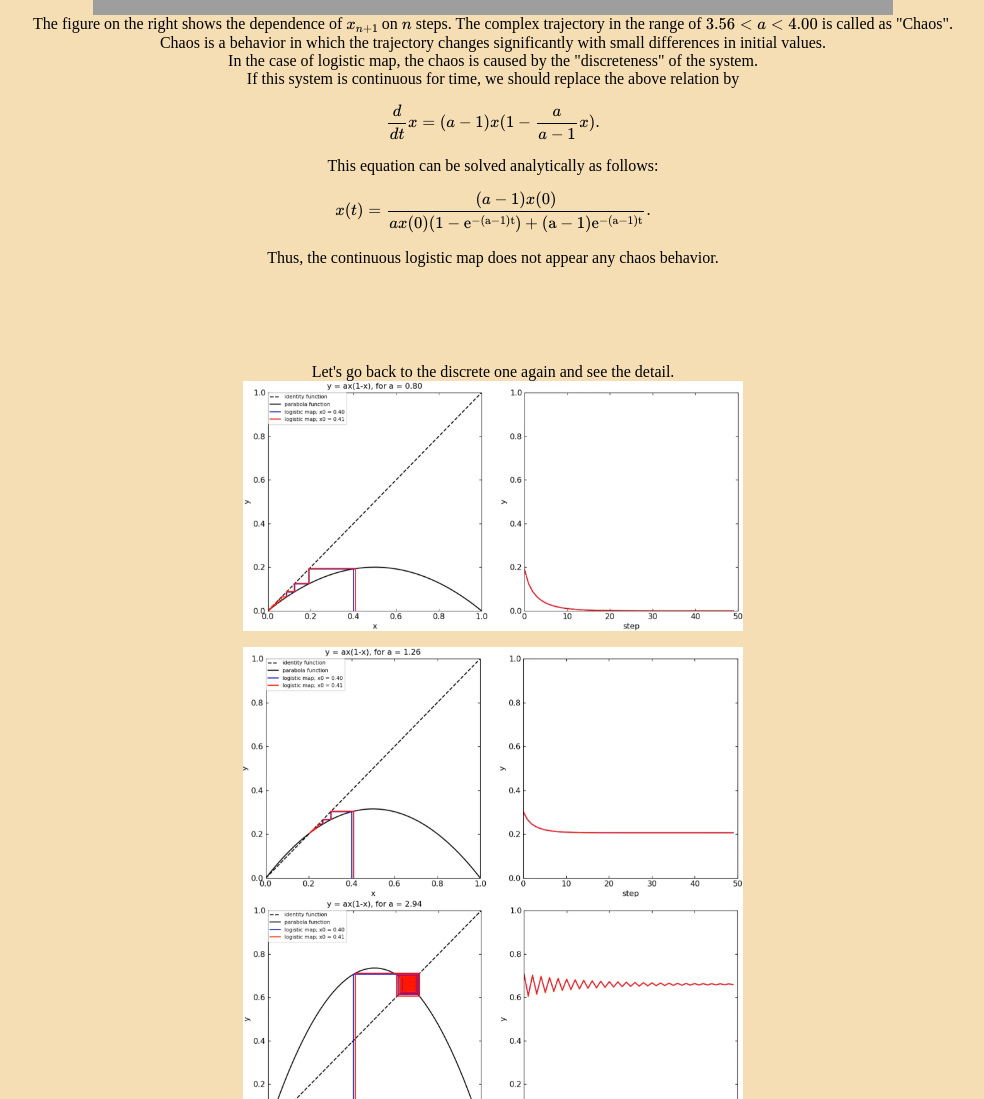
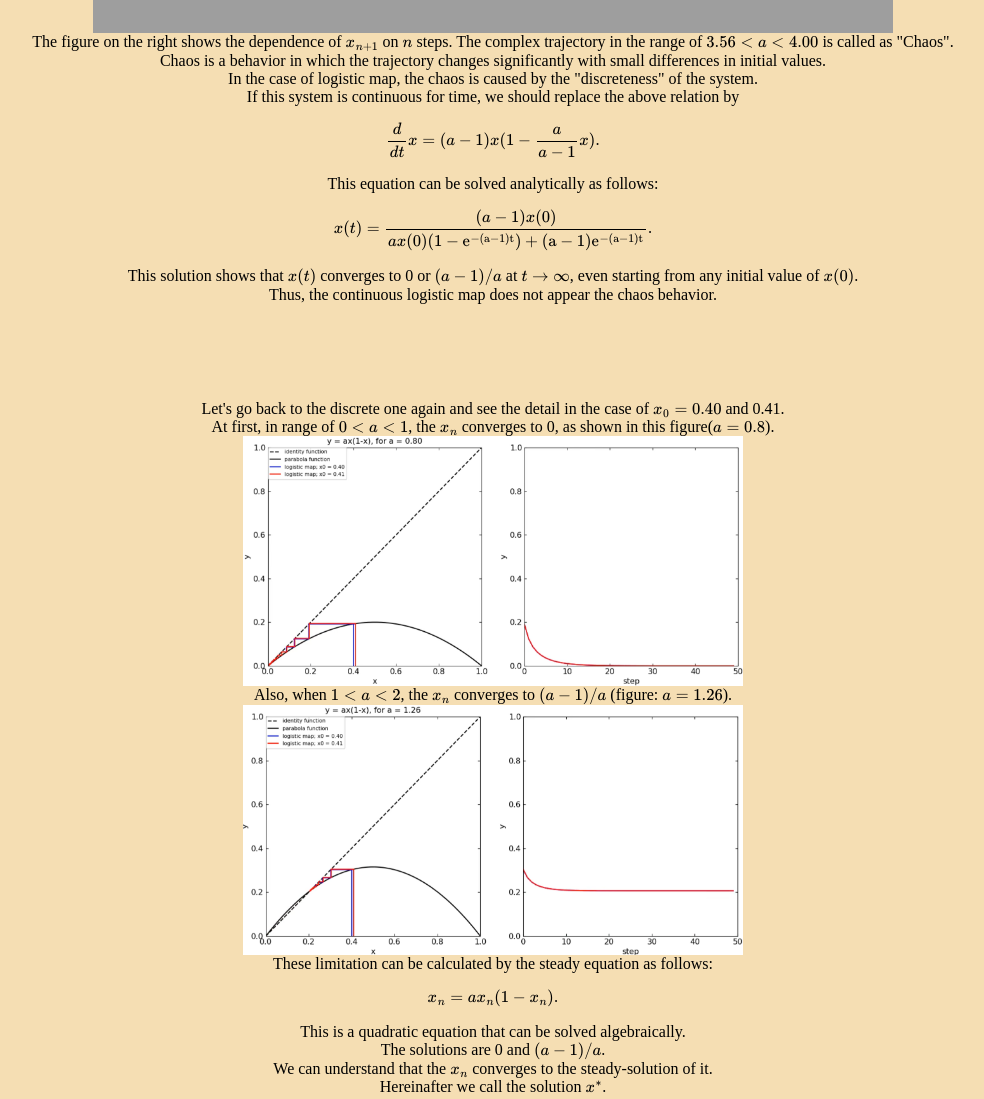
Before and after one commit to nakajima0330/nakajima0330.github.io, a plain HTML site: page logisticmap.html in a window 1280 px wide. Shown: the part 580-1679 px from the top of the page, without its empty margins (147-1131 px from the left). Drawn offline with nearby package versions, Linux system fonts and the light colour scheme; some packages are replaced by stand-ins of ours; grey boxes are pictures that could not be loaded.

Commit message:
edit logistic

```diff
--- a/logisticmap.html
+++ b/logisticmap.html
@@ -9,7 +9,9 @@
     <title>Home Page of Y. Nakajima</title>
 
 
-    <script type="text/x-mathjax-config">MathJax.Hub.Config({tex2jax:{inlineMath:[['\$','\$'],['\\(','\\)']],processEscapes:true},CommonHTML: {matchFontHeight:false}});</script>
+    <script type="text/x-mathjax-config">
+     MathJax.Hub.Config({tex2jax:{inlineMath:[['\$','\$'],['\\(','\\)']],processEscapes:true},CommonHTML: {matchFontHeight:false}});
+    </script>
     <script type="text/javascript" async src="https://cdnjs.cloudflare.com/ajax/libs/mathjax/2.7.1/MathJax.js?config=TeX-MML-AM_CHTML"></script>
 
 
@@ -29,7 +31,8 @@
       where $x_n$ is a steppng point on a line bitween 0 and 1. <br>
       $\textit{For example}$, this system represents the population per period when the reproductive rate is non-linear. <br>
       The stepping point travels to the next place at $x_{n+1}$ after the $n$ counts up.<br>
-      Here, we can see the interesting trajectory of $x_n$ as shown below, when the parameter of $a$ changes.<br>
+      Here, we can see the interesting trajectory of $x_n$ when the parameter of $a$ changes.<br>
+      These trajectory in the below gif are in the two case of $x_0=0.40$ and 0.41.
       <img src="logistic_map.gif" width=800, height="400"><br>
       The figure on the right shows the dependence of $x_{n+1}$ on $n$ steps.
       The complex trajectory in the range of $3.56 < a < 4.00$ is called as "Chaos".<br>
@@ -43,23 +46,49 @@
       \[
       x(t) = \frac{(a-1)x(0)}{ax(0)(1-\rm{e}^{-(a-1)t}) + (a-1) \rm{e}^{-(a-1)t}}.
       \]
-      Thus, the continuous logistic map does not appear any chaos behavior.<br>
+      This solution shows that $x(t)$ converges to 0 or $(a-1)/a$ at $t \rightarrow \infty$, even starting from any initial value of $x(0)$. <br>
+      Thus, the continuous logistic map does not appear the chaos behavior.<br>
     </p>
 
 
     <p style="text-align:center">
-      Let's go back to the discrete one again and see the detail.<br>
+      Let's go back to the discrete one again and see the detail in the case of $x_0=0.40$ and 0.41.<br>
+      At first, in range of $0< a < 1$, the $x_n$ converges to 0, as shown in this figure($a=0.8$).<br>
       <img src="logisticmap/a_1.png" width=500, height="250"><br>
-
+      Also, when $1 < a < 2 $, the $x_n$ converges to $(a-1)/a$ (figure: $a=1.26$).<br>
+      <img src="logisticmap/1_a_2.png" width=500, height="250"><br>
+      These limitation can be calculated by the steady equation as follows:
+      \[
+      x_n = ax_n (1-x_n).
+      \]
+      This is a quadratic equation that can be solved algebraically.<br>
+      The solutions are 0 and $(a-1)/a$.<br>
+      We can understand that the $x_n$ converges to the steady-solution of it.<br>
+      Hereinafter we call the solution $x^*$.<br>
     </p>
 
     <p style="text-align:center">
-    <img src="logisticmap/1_a_2.png" width=500, height="250"><br>
-    <img src="logisticmap/2_a_3.png" width=500, height="250"><br>
-    <img src="logisticmap/2_value.png" width=500, height="250"><br>
-    <img src="logisticmap/4_value.png" width=500, height="250"><br>
-    <img src="logisticmap/multi_value.png" width=500, height="250"><br>
-    <img src="logisticmap/chaos.png" width=500, height="250"><br>
+      However, when the $a$ becomes larger than 2, $x_n$ starts oscillating around the $x^*$.<br>
+      The oscillation is caused by the negative growth rate, where the magnitude relation between $x_{n}$ and $x_{n+1}$ changes step by step around the $x^*$. <br>
+      In the range of $2 < a < 3$, the $x_n$ still converges to $x^*$(figure: $a=2.94$).<br>
+      <img src="logisticmap/2_a_3.png" width=500, height="250"><br>
+      And, as the $a$ increases, The trajectory gradually become difficult to close to $x^*$, and then two equilibrium values appear (figure: $a = 3.04$).<br>
+      <img src="logisticmap/2_value.png" width=500, height="250"><br>
+      These two value are also calcurated by a steady equation like above one.<br>
+      The equation is expressed by
+      \[
+      x_n = x_{n+2} = ax_{n+1}(1-x_{n+1}) = a(ax_n (1-x_n))(1-(ax_n(1-x_n))).
+      \]
+      This is a cubic equation, being solved by 0, (a-1)/a ($= x_1^*$), and the two solutions:
+      \[
+      x^*_{2\pm} = \frac{a+1 \pm \sqrt{(a+1)(a-3)}}{2a}.
+      \]
+      Therefore, $x_n$ is not stable in $x_1^*$ but in $x_{2\pm}^*$.<br>
+      The branches of such equilibrium point repeat further branching as a becomes larger.<br>
+      <img src="logisticmap/4_value.png" width=500, height="250"><br>
+      <img src="logisticmap/multi_value.png" width=500, height="250"><br>
+      And finally, the countless equilibrium points allow the chaotic trajectory to vary greatly with small deviations from the initial value.<br>
+      <img src="logisticmap/chaos.png" width=500, height="250"><br>
 
     </p>
 
```
